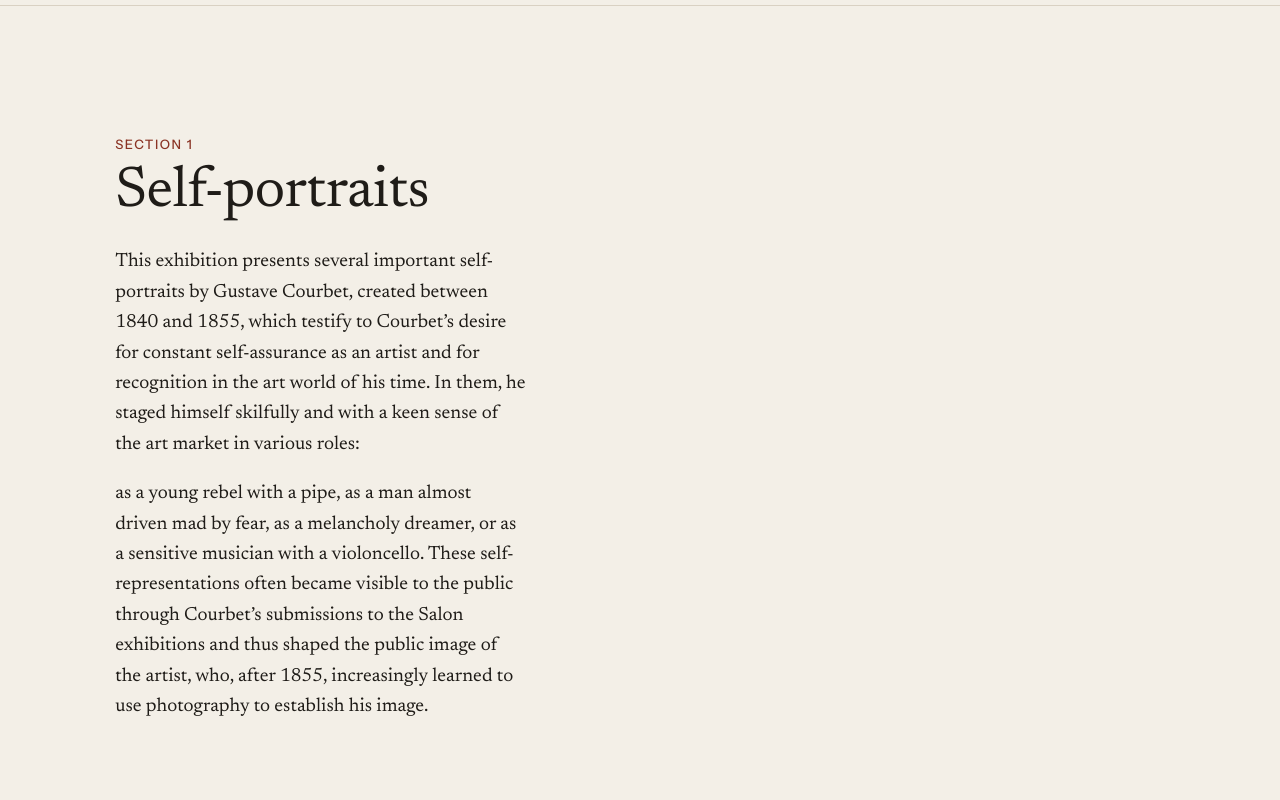
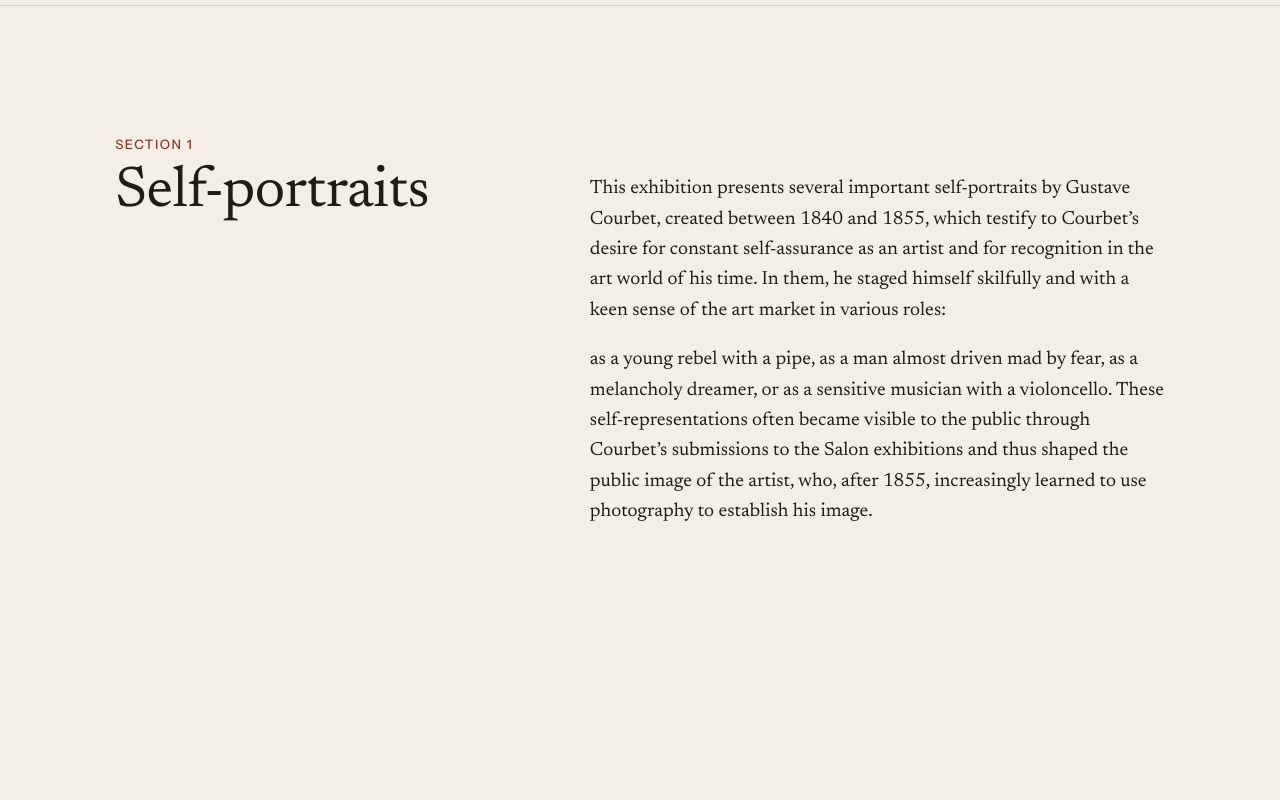
Before and after one commit to Tobiwit/AdaptiveScrollytellingPrototyp, a React (Vite) app: page / in a window 1280 px wide. Shown: the part 1980-2780 px from the top of the page. Built offline with nearby package versions, Linux system fonts and the light colour scheme; grey boxes are pictures that could not be loaded.

Commit message:
chapter intro without image looks better now

```diff
--- a/src/layouts/chapter-intro.module.css
+++ b/src/layouts/chapter-intro.module.css
@@ -9,6 +9,16 @@
   row-gap: var(--space-4);
   padding: var(--space-8) var(--gutter) var(--space-6);
   border-top: 1px solid var(--color-rule);
+}
+
+/* Without a cover, heading and text sit side by side. */
+.intro[data-cover='false'] {
+  grid-template-areas: 'header text';
+  grid-template-rows: auto;
+}
+
+.intro[data-cover='false'] .text {
+  padding-top: var(--space-5);
 }
 
 .header {
--- a/src/layouts/chapter-intro.tsx
+++ b/src/layouts/chapter-intro.tsx
@@ -12,7 +12,7 @@ const Options = z.object({});
 
 function ChapterIntro({ chapter, section, works }: LayoutProps<z.infer<typeof Options>>) {
   return (
-    <div className={styles.intro}>
+    <div className={styles.intro} data-cover={works.length > 0}>
       <header className={styles.header}>
         {section.kicker && <p className="kicker">{section.kicker}</p>}
         <h2 className={styles.title}>{section.title ?? chapter.title}</h2>
```
